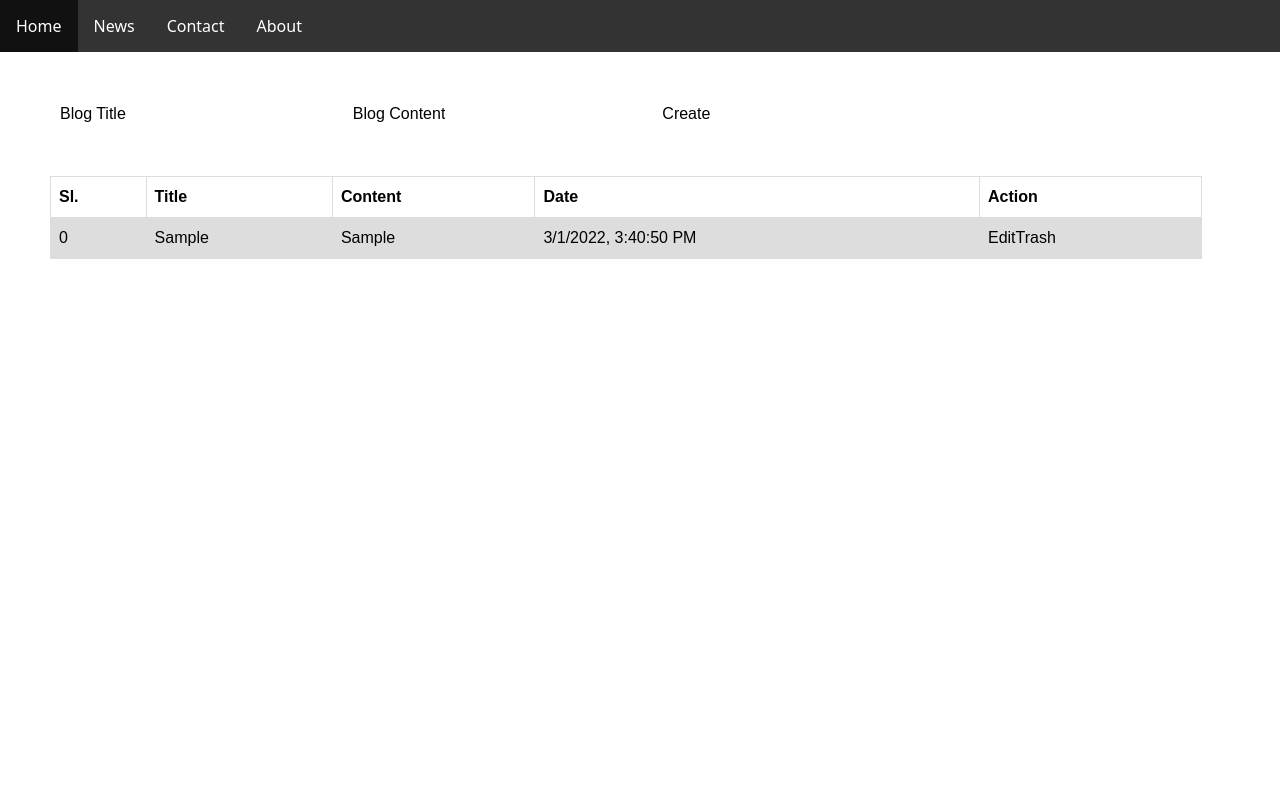
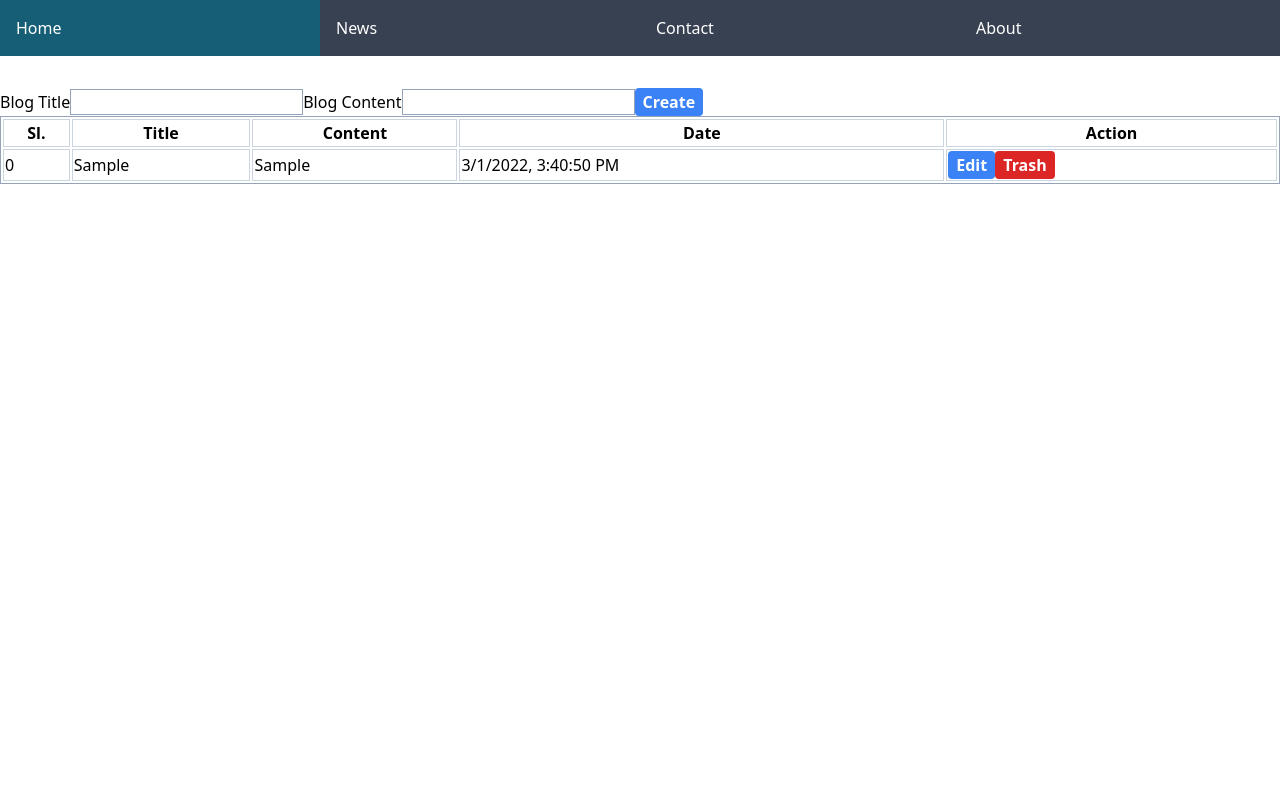
Before and after one commit to rijans/endless-enigma, a React (Create React App) app: page / in a window 1280 px wide. Both pictures are taken after typing "Sample", "Sample" into the empty fields and a click on the input "Create". Shown: the top 800 px of the page. Built offline with nearby package versions, Linux system fonts and the light colour scheme.

Commit message:
Started working with tailwind

```diff
--- a/src/App.css
+++ /dev/null
@@ -1,73 +0,0 @@
-/*Header Nav CSS*/
-ul {
-    list-style-type: none;
-    margin: 0;
-    padding: 0;
-    overflow: hidden;
-    background-color: #333;
-}
-
-li {
-    float: left;
-}
-
-li a {
-    display: block;
-    color: white;
-    text-align: center;
-    padding: 14px 16px;
-    text-decoration: none;
-}
-
-li a:hover {
-    background-color: #111;
-}
-
-/*Footer*/
-.footer {
-    position: relative;
-    min-height: 85vh;
-}
-
-.footer-content {
-    position: absolute;
-    bottom: 0;
-    left: 0;
-}
-
-/*Table CSS*/
-table {
-    font-family: arial, sans-serif;
-    border-collapse: collapse;
-    width: 90%;
-    margin: 50px;
-}
-
-td, th {
-    border: 1px solid #dddddd;
-    text-align: left;
-    padding: 8px;
-}
-
-/*th.actions {*/
-/*    width: 30px;*/
-/*}*/
-
-tr:nth-child(even) {
-    background-color: #dddddd;
-}
-
-/*Form CSS*/
-form {
-    font-family: arial, sans-serif;
-    border-collapse: collapse;
-    width: 90%;
-    margin: 50px;
-}
-
-label{
-    margin: 10px;
-}
-input, button{
-    margin: 5px;
-}
--- a/src/App.js
+++ b/src/App.js
@@ -1,5 +1,6 @@
-import './App.css';
+import './index.css'
 import BlogHome from './blog/BlogHome';
+import styles from './app.module.css'
 
 function App() {
     return (
--- /dev/null
+++ b/src/app.module.css
@@ -0,0 +1,13 @@
+
+
+/*Footer*/
+.footer {
+    position: relative;
+    min-height: 85vh;
+}
+
+.footer-content {
+    position: absolute;
+    bottom: 0;
+    left: 0;
+}
--- a/src/blog/BlogListAndForm.jsx
+++ b/src/blog/BlogListAndForm.jsx
@@ -1,4 +1,5 @@
-import React, { useState } from 'react';
+import React, {useState} from 'react';
+import styles from '../app.module.css'
 
 function BlogListAndForm(props) {
     const initialState = {
@@ -98,39 +99,48 @@ function BlogListAndForm(props) {
             <form onSubmit={handleFormSubmit}>
                 <label>
                     Blog Title
-                    <input type="text" name="title" value={blogPageState.input_title} onChange={handleFormChange}/>
+                    <input className="border-[1px] border-slate-400" type="text" name="title"
+                           value={blogPageState.input_title} onChange={handleFormChange}/>
                 </label>
                 <label>
                     Blog Content
-                    <input type="text" name="content" value={blogPageState.input_content}
+                    <input className="border-[1px] border-slate-400" type="text" name="content"
+                           value={blogPageState.input_content}
                            onChange={handleFormChange}/>
                 </label>
-                <input type="submit" value={blogPageState.formActionLabel}/>
+                <input className="bg-blue-500 hover:bg-blue-700 text-white font-bold py-0.5 px-2 rounded" type="submit"
+                       value={blogPageState.formActionLabel}/>
             </form>
 
-            <table>
-                <tbody>
+            <table className="table-auto w-full border-separate  border border-slate-400">
+                <tbody className="">
                 <tr>
-                    <th>Sl.</th>
-                    <th>Title</th>
-                    <th>Content</th>
-                    <th>Date</th>
-                    <th className="actions">Action</th>
+                    <th className="border border-slate-300">Sl.</th>
+                    <th className="border border-slate-300">Title</th>
+                    <th className="border border-slate-300">Content</th>
+                    <th className="border border-slate-300">Date</th>
+                    <th className="border border-slate-300 actions">Action</th>
                 </tr>
                 {
                     blogList.map((blog, blogIndex) =>
                         <tr key={blogIndex}>
-                            <td>{blogIndex}</td>
-                            <td>{blog.title}</td>
-                            <td>{blog.content}</td>
-                            <td>{blog.date}</td>
-                            <td>
-                                <button disabled={!!blog.isEditing} type="button" value=""
-                                        onClick={e => handleEdit(blogIndex, e)}>{blog.isEditing ? 'Editing now' : 'Edit'}</button>
+                            <td className="border border-slate-300">{blogIndex}</td>
+                            <td className="border border-slate-300">{blog.title}</td>
+                            <td className="border border-slate-300">{blog.content}</td>
+                            <td className="border border-slate-300">{blog.date}</td>
+                            <td className="border border-slate-300">
                                 {blog.isEditing ?
-                                    <button type="button" value="" onClick={e => handleCancelEdit(blogIndex, e)}>Cancel
+                                    <button
+                                        className="bg-green-500 hover:bg-green-700 text-white font-bold py-0.5 px-2 rounded"
+                                        type="button" value="" onClick={e => handleCancelEdit(blogIndex, e)}>Cancel
                                         edit</button> : ''}
-                                <button type="button" value="" onClick={e => handleDelete(blogIndex, e)}>Trash</button>
+                                <button
+                                    className={`text-white font-bold py-0.5 px-2 rounded ${blog.isEditing ? 'bg-gray-500 hover:bg-gray-700' : 'bg-blue-500 hover:bg-blue-700'}`}
+                                    disabled={!!blog.isEditing} type="button" value=""
+                                    onClick={e => handleEdit(blogIndex, e)}>{blog.isEditing ? 'Editing now' : 'Edit'}</button>
+                                <button className="bg-red-600 hover:bg-red-800 text-white font-bold py-0.5 px-2 rounded"
+                                        type="button" value="" onClick={e => handleDelete(blogIndex, e)}>Trash
+                                </button>
                             </td>
                         </tr>
                     )
--- a/src/blog/NewBlogForm.jsx
+++ b/src/blog/NewBlogForm.jsx
@@ -1,5 +1,4 @@
 import React from 'react';
-import '../App.css';
 
 function NewBlogForm(props) {
     return (
--- a/src/home/Footer.jsx
+++ b/src/home/Footer.jsx
@@ -1,10 +1,10 @@
 import React from 'react';
-import '../App.css'
+import styles from '../app.module.css'
 
 function Footer(props) {
     return (
-        <div className="footer">
-            <div className="footer-content">
+        <div className={styles.footer}>
+            <div className={styles['footer-content']}>
                 Copyright © 2022 React Enigma
             </div>
         </div>
--- a/src/home/Header.jsx
+++ b/src/home/Header.jsx
@@ -1,14 +1,13 @@
 import React from 'react';
-import '../App.css'
 
 function Header(props) {
     return (
-        <div>
-            <ul>
-                <li><a className="active" href="#home">Home</a></li>
-                <li><a href="#news">News</a></li>
-                <li><a href="#contact">Contact</a></li>
-                <li><a href="#about">About</a></li>
+        <div className="mb-8">
+            <ul className="flex flex-row bg-gray-700 text-white">
+                <li className="basis-1/4 hover:bg-cyan-800 p-4"><a href="#home">Home</a></li>
+                <li className="basis-1/4 hover:bg-cyan-800 p-4"><a href="#news">News</a></li>
+                <li className="basis-1/4 hover:bg-cyan-800 p-4"><a href="#contact">Contact</a></li>
+                <li className="basis-1/4 hover:bg-cyan-800 p-4"><a href="#about">About</a></li>
             </ul>
         </div>
     );
```
